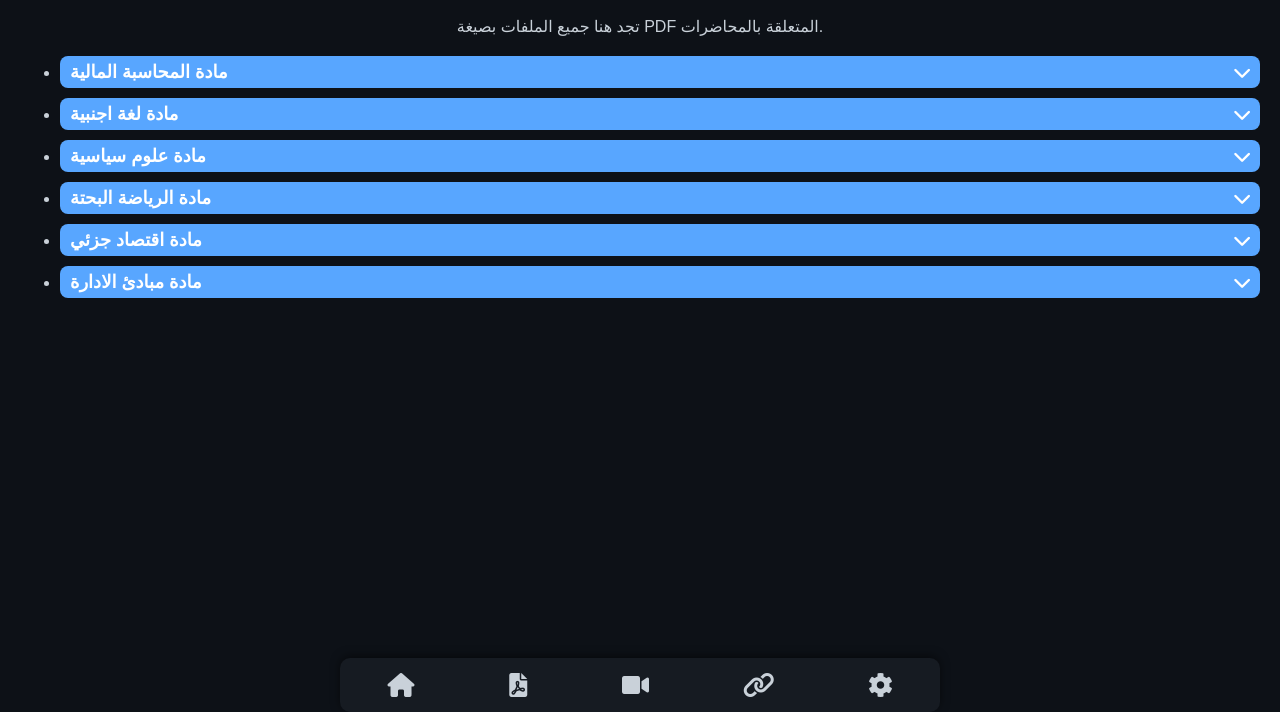
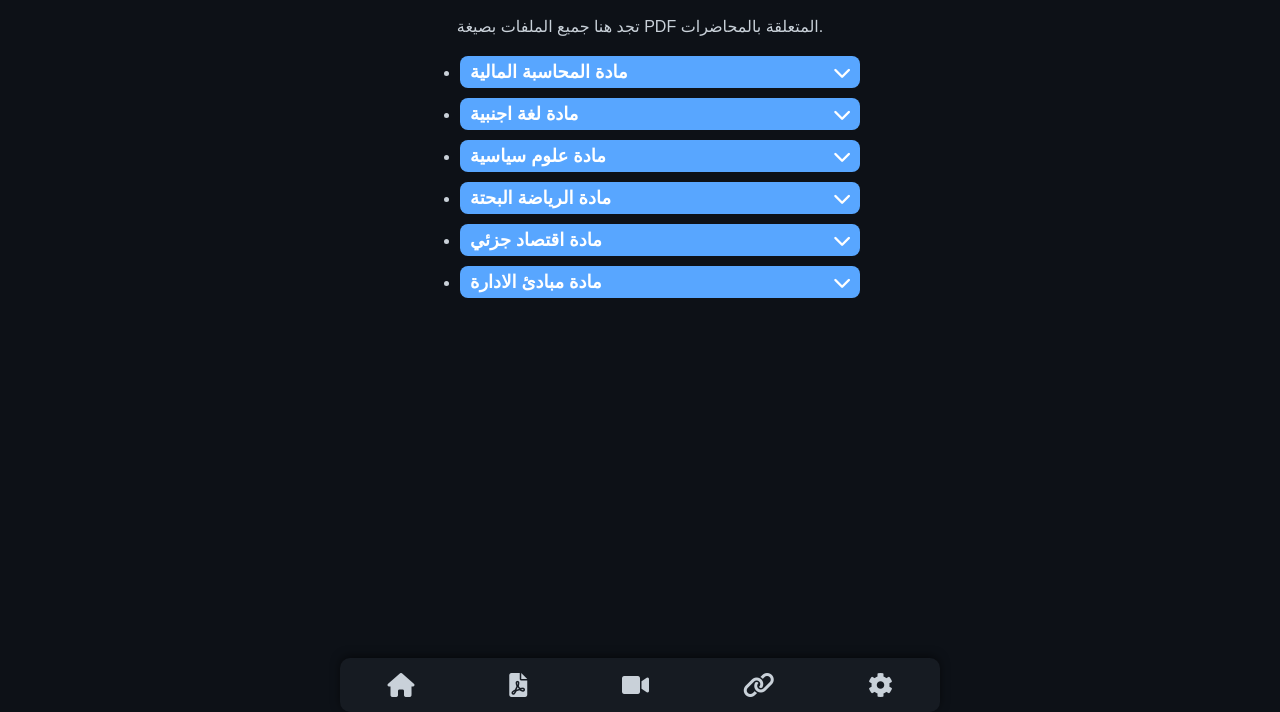
Before and after one commit to OsamaMabrouk0/DOF3TNA, a website: page index.html in a window 1280 px wide. Both pictures are taken after a click on the element "المحاضرات". Shown: the part 88-800 px from the top of the page. Drawn offline with Linux system fonts and the light colour scheme; some packages are replaced by stand-ins of ours; a script that the page names is missing.

Commit message:
Update styles.css

```diff
--- a/styles.css
+++ b/styles.css
@@ -246,6 +246,13 @@ input[type="color"]:hover {
 }
 
 /* Subject link styles */
+
+.subject-item{
+    width: 80%;
+    max-width: 400px;
+    margin: auto;
+}
+
 .subject-link {
     font-size: 18px;
     font-weight: bold;
```
